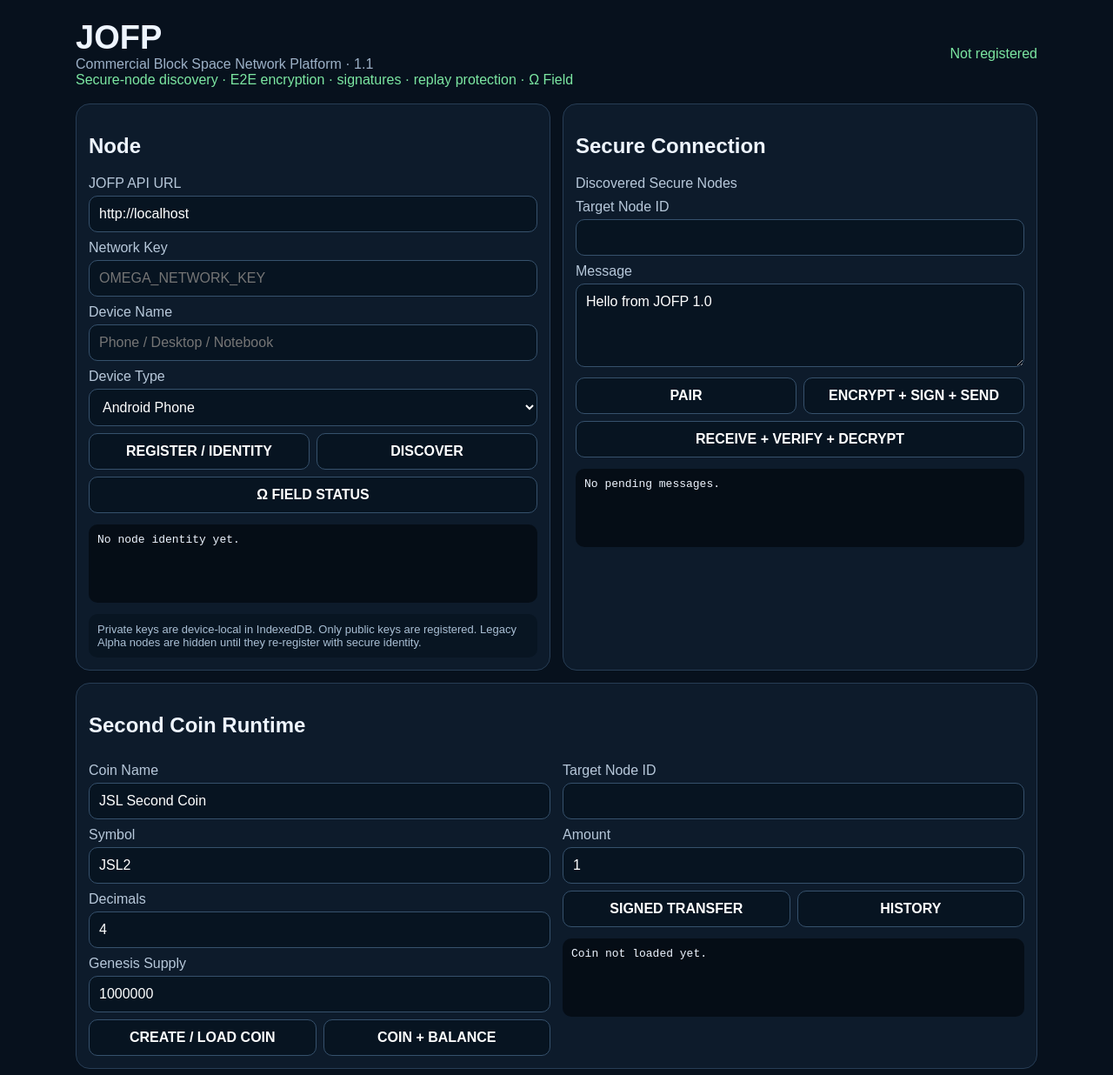
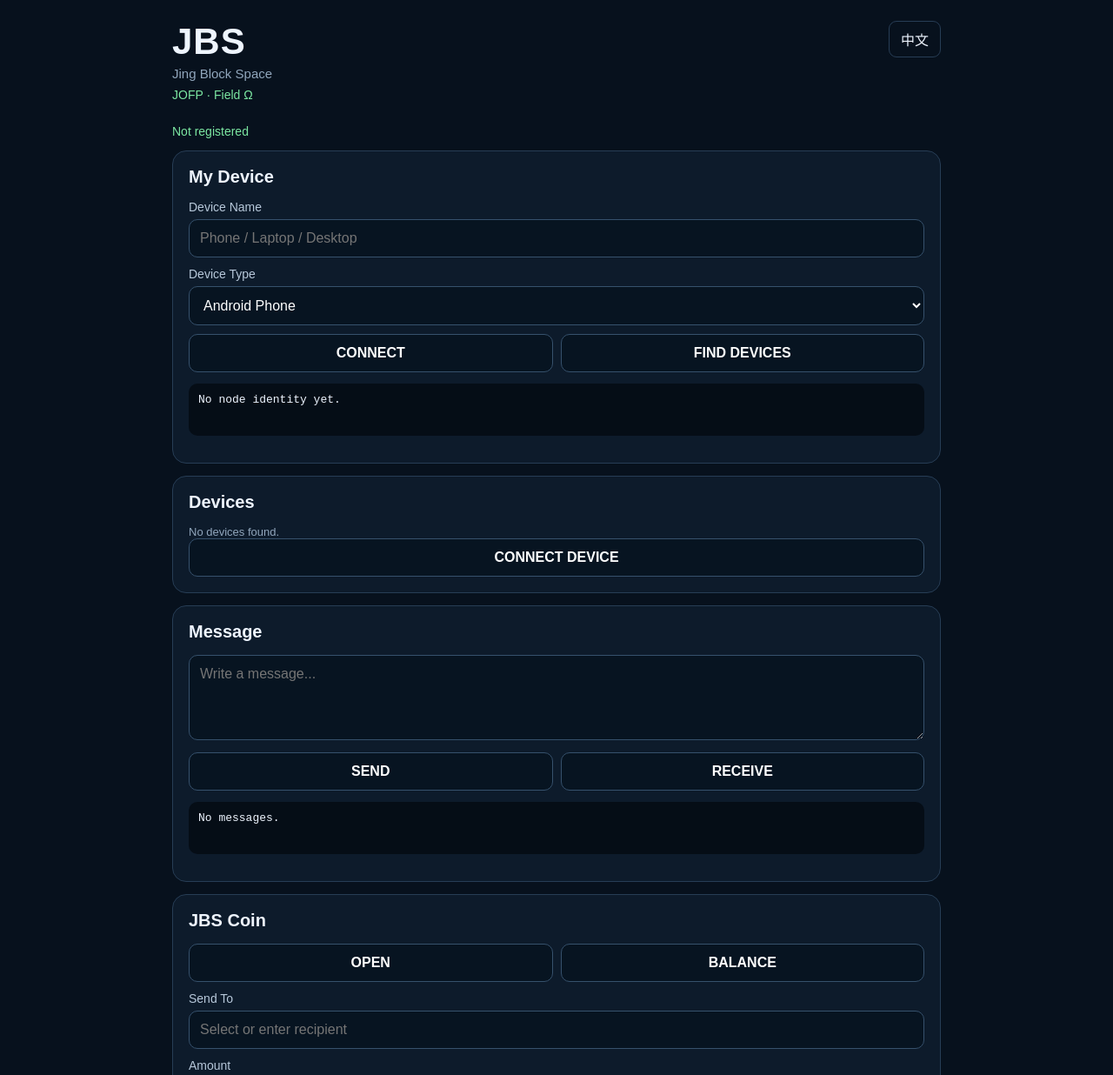
Before and after one commit to peterjingrn01-code/Jsl-omega-network-, a website with bundled scripts: page web/index.html in a window 1280 px wide. Shown: the top 1236 px of the page at 87% size. Built offline with nearby package versions, Linux system fonts and the light colour scheme.

Commit message:
Update index.html

```diff
--- a/web/index.html
+++ b/web/index.html
@@ -3,42 +3,197 @@
 <head>
 <meta charset="utf-8">
 <meta name="viewport" content="width=device-width,initial-scale=1,viewport-fit=cover">
-<title>JOFP — Commercial Block Space Network</title>
+<title>JBS — Jing Block Space</title>
+
 <style>
 *{box-sizing:border-box}
-body{margin:0;background:#07111d;color:#eef5ff;font-family:Arial,Helvetica,sans-serif}
-main{max-width:1150px;margin:auto;padding:22px}
-.top{display:flex;justify-content:space-between;gap:12px;align-items:center;flex-wrap:wrap}
-h1{margin:0;font-size:38px}.muted{color:#9db1c7}.secure{color:#7ce7a2}
-.grid{display:grid;grid-template-columns:1fr 1fr;gap:14px;margin-top:18px}
-.card{background:#0d1b2b;border:1px solid #273d55;border-radius:16px;padding:14px}
-input,select,button,textarea{width:100%;padding:11px;border-radius:10px;border:1px solid #36516c;background:#071421;color:#fff;font:inherit}
-button{cursor:pointer;font-weight:700}.row{display:grid;grid-template-columns:1fr 1fr;gap:8px;margin-top:8px}
-label{display:block;margin:9px 0 5px;color:#b7c8da}
-pre{white-space:pre-wrap;word-break:break-word;background:#050d16;padding:10px;border-radius:10px;min-height:90px}
-.node{padding:9px;border:1px solid #29445f;border-radius:10px;margin:7px 0;cursor:pointer}
-.note{padding:10px;border-radius:10px;background:#081522;color:#a9bfd4;font-size:13px;margin-top:10px}
-hr{border:0;border-top:1px solid #273d55;margin:18px 0}
-@media(max-width:760px){.grid{grid-template-columns:1fr}.row{grid-template-columns:1fr}h1{font-size:30px}}
+
+:root{
+  --bg:#07111d;
+  --panel:#0d1b2b;
+  --line:#273d55;
+  --text:#eef5ff;
+  --muted:#91a6bc;
+  --green:#7ce7a2;
+}
+
+body{
+  margin:0;
+  background:var(--bg);
+  color:var(--text);
+  font-family:Arial,Helvetica,sans-serif;
+}
+
+main{
+  max-width:920px;
+  margin:auto;
+  padding:24px 18px 50px;
+}
+
+header{
+  display:flex;
+  justify-content:space-between;
+  align-items:flex-start;
+  gap:18px;
+  margin-bottom:26px;
+}
+
+.brand h1{
+  margin:0;
+  font-size:42px;
+  letter-spacing:1px;
+}
+
+.brand-name{
+  margin-top:4px;
+  color:var(--muted);
+  font-size:15px;
+}
+
+.core{
+  margin-top:8px;
+  color:var(--green);
+  font-size:14px;
+}
+
+.lang{
+  color:var(--text);
+  text-decoration:none;
+  border:1px solid var(--line);
+  padding:8px 13px;
+  border-radius:9px;
+}
+
+.status{
+  color:var(--green);
+  margin-bottom:14px;
+  font-size:14px;
+}
+
+.card{
+  background:var(--panel);
+  border:1px solid var(--line);
+  border-radius:16px;
+  padding:18px;
+  margin-bottom:14px;
+}
+
+h2{
+  margin:0 0 15px;
+  font-size:20px;
+}
+
+label{
+  display:block;
+  margin:11px 0 6px;
+  color:#b7c8da;
+  font-size:14px;
+}
+
+input,select,textarea,button{
+  width:100%;
+  padding:12px;
+  border-radius:10px;
+  border:1px solid #36516c;
+  background:#071421;
+  color:white;
+  font:inherit;
+}
+
+textarea{
+  resize:vertical;
+}
+
+button{
+  cursor:pointer;
+  font-weight:700;
+}
+
+button:hover{
+  border-color:#6b8cab;
+}
+
+.row{
+  display:grid;
+  grid-template-columns:1fr 1fr;
+  gap:9px;
+  margin-top:10px;
+}
+
+.node{
+  padding:11px;
+  border:1px solid #29445f;
+  border-radius:10px;
+  margin:7px 0;
+  cursor:pointer;
+}
+
+pre{
+  white-space:pre-wrap;
+  word-break:break-word;
+  background:#050d16;
+  padding:11px;
+  border-radius:10px;
+  min-height:60px;
+  font-size:13px;
+}
+
+/* Keep protocol configuration available to app.js,
+   but hidden from normal users. */
+.internal{
+  display:none;
+}
+
+.small{
+  color:var(--muted);
+  font-size:13px;
+}
+
+footer{
+  text-align:center;
+  color:#657b91;
+  font-size:12px;
+  margin-top:24px;
+}
+
+@media(max-width:700px){
+  main{padding:18px 12px 40px}
+  .brand h1{font-size:34px}
+  .row{grid-template-columns:1fr}
+}
 </style>
 </head>
+
 <body>
 <main>
-<div class="top">
-  <div>
-    <h1>JOFP</h1>
-    <div class="muted">Commercial Block Space Network Platform · 1.1</div>
-    <div class="secure">Secure-node discovery · E2E encryption · signatures · replay protection · Ω Field</div>
+
+<header>
+  <div class="brand">
+    <h1>JBS</h1>
+    <div class="brand-name">Jing Block Space</div>
+    <div class="core">JOFP · Field Ω</div>
   </div>
-  <div id="status" class="secure">Not registered</div>
-</div>
 
-<div class="grid">
+  <a class="lang" href="./zh.html">中文</a>
+</header>
+
+<div id="status" class="status">Ready</div>
+
+
+<!-- Internal configuration.
+     IDs are preserved for the existing app.js. -->
+<section class="internal">
+  <input id="api">
+  <input id="key" type="password">
+</section>
+
+
 <section class="card">
-  <h2>Node</h2>
-  <label>JOFP API URL</label><input id="api">
-  <label>Network Key</label><input id="key" type="password" placeholder="OMEGA_NETWORK_KEY">
-  <label>Device Name</label><input id="name" placeholder="Phone / Desktop / Notebook">
+  <h2>My Device</h2>
+
+  <label>Device Name</label>
+  <input id="name" placeholder="Phone / Laptop / Desktop">
+
   <label>Device Type</label>
   <select id="type">
     <option>Android Phone</option>
@@ -48,60 +203,98 @@ hr{border:0;border-top:1px solid #273d55;margin:18px 0}
     <option>Linux</option>
     <option>Other</option>
   </select>
+
   <div class="row">
-    <button id="register">REGISTER / IDENTITY</button>
-    <button id="discover">DISCOVER</button>
+    <button id="register">CONNECT</button>
+    <button id="discover">FIND DEVICES</button>
   </div>
-  <button id="field" style="margin-top:8px">Ω FIELD STATUS</button>
-  <pre id="me">No node identity yet.</pre>
-  <div class="note">Private keys are device-local in IndexedDB. Only public keys are registered. Legacy Alpha nodes are hidden until they re-register with secure identity.</div>
+
+  <button id="field" class="internal">FIELD STATUS</button>
+
+  <pre id="me">Not connected.</pre>
 </section>
 
+
 <section class="card">
-  <h2>Secure Connection</h2>
-  <label>Discovered Secure Nodes</label><div id="nodes"></div>
-  <label>Target Node ID</label><input id="target">
-  <label>Message</label><textarea id="message" rows="4">Hello from JOFP 1.0</textarea>
-  <div class="row">
-    <button id="pair">PAIR</button>
-    <button id="send">ENCRYPT + SIGN + SEND</button>
+  <h2>Devices</h2>
+
+  <div id="nodes">
+    <div class="small">No devices found.</div>
   </div>
-  <button id="receive" style="margin-top:8px">RECEIVE + VERIFY + DECRYPT</button>
-  <pre id="messages">No pending messages.</pre>
-</section>
-</div>
 
-<section class="card" style="margin-top:14px">
-  <h2>Second Coin Runtime</h2>
-  <div class="grid">
-    <div>
-      <label>Coin Name</label><input id="coinName" value="JSL Second Coin">
-      <label>Symbol</label><input id="coinSymbol" value="JSL2">
-      <label>Decimals</label><input id="coinDecimals" type="number" value="4" min="0" max="8">
-      <label>Genesis Supply</label><input id="coinSupply" type="number" value="1000000" min="1">
-      <div class="row">
-        <button id="coinInit">CREATE / LOAD COIN</button>
-        <button id="coinInfo">COIN + BALANCE</button>
-      </div>
-    </div>
-    <div>
-      <label>Target Node ID</label><input id="coinTarget">
-      <label>Amount</label><input id="coinAmount" type="number" value="1" min="0">
-      <div class="row">
-        <button id="coinSend">SIGNED TRANSFER</button>
-        <button id="coinHistory">HISTORY</button>
-      </div>
-      <pre id="coinStatus">Coin not loaded yet.</pre>
-    </div>
+  <!-- Preserved for existing app.js -->
+  <div class="internal">
+    <input id="target">
   </div>
+
+  <button id="pair">CONNECT DEVICE</button>
 </section>
 
-<section class="card" style="margin-top:14px">
-  <label>Operation Log</label>
+
+<section class="card">
+  <h2>Message</h2>
+
+  <textarea
+    id="message"
+    rows="4"
+    placeholder="Write a message..."></textarea>
+
+  <div class="row">
+    <button id="send">SEND</button>
+    <button id="receive">RECEIVE</button>
+  </div>
+
+  <pre id="messages">No messages.</pre>
+</section>
+
+
+<section class="card">
+  <h2>JBS Coin</h2>
+
+  <!-- Existing runtime fields preserved -->
+  <div class="internal">
+    <input id="coinName" value="JSL Second Coin">
+    <input id="coinSymbol" value="JSL2">
+    <input id="coinDecimals" type="number" value="4">
+    <input id="coinSupply" type="number" value="1000000">
+  </div>
+
+  <div class="row">
+    <button id="coinInit">OPEN</button>
+    <button id="coinInfo">BALANCE</button>
+  </div>
+
+  <label>Send To</label>
+  <input id="coinTarget" placeholder="Select or enter recipient">
+
+  <label>Amount</label>
+  <input id="coinAmount" type="number" value="1" min="0">
+
+  <div class="row">
+    <button id="coinSend">TRANSFER</button>
+    <button id="coinHistory">HISTORY</button>
+  </div>
+
+  <pre id="coinStatus">Wallet not opened.</pre>
+</section>
+
+
+<!-- Keep log in DOM for app.js, but don't expose engineering
+     information on the commercial interface. -->
+<section class="internal">
   <pre id="log"></pre>
 </section>
 
+
+<footer>
+  JBS · Jing Block Space
+  <br>
+  JOFP · Field Ω
+</footer>
+
+
 <script type="module" src="./app.js"></script>
+
 </main>
 </body>
 </html>
```
